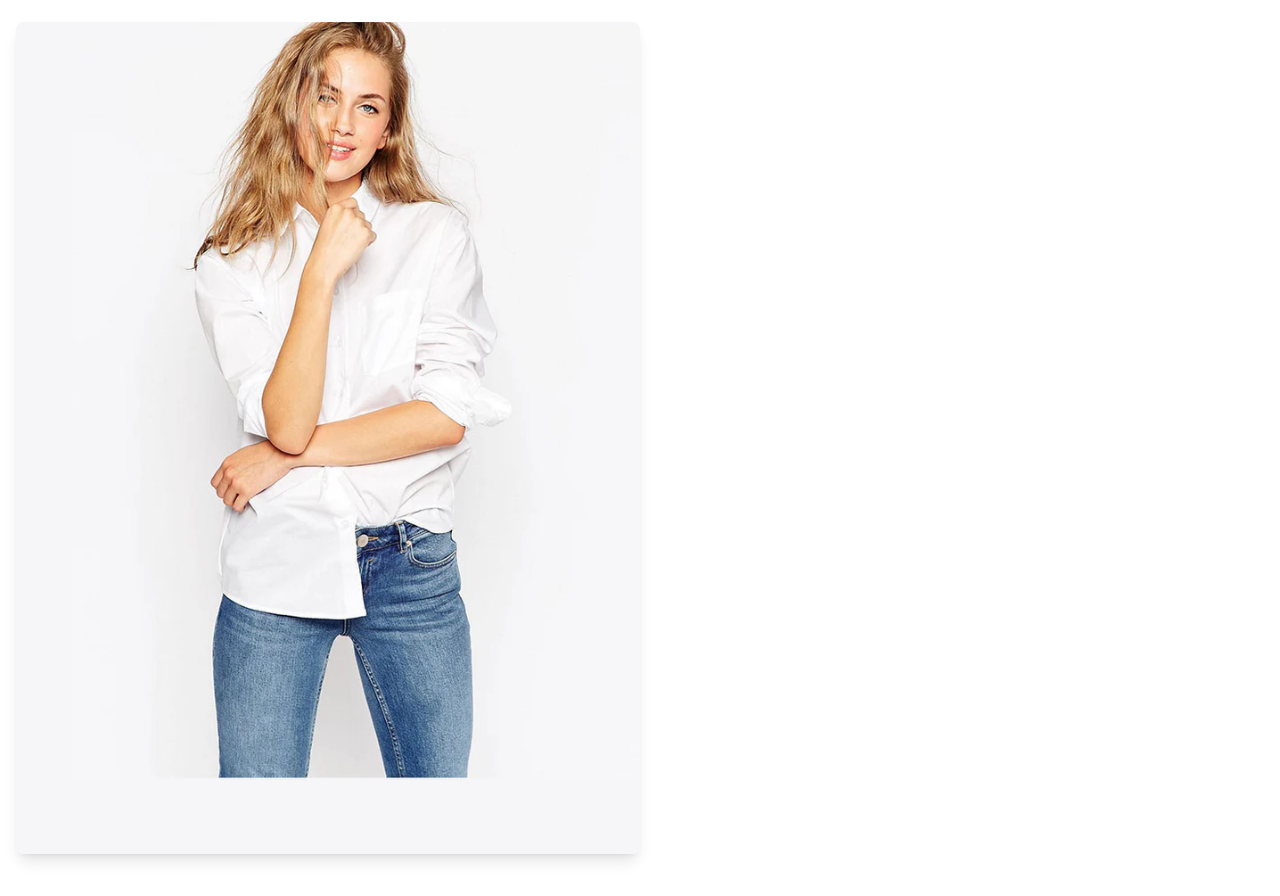
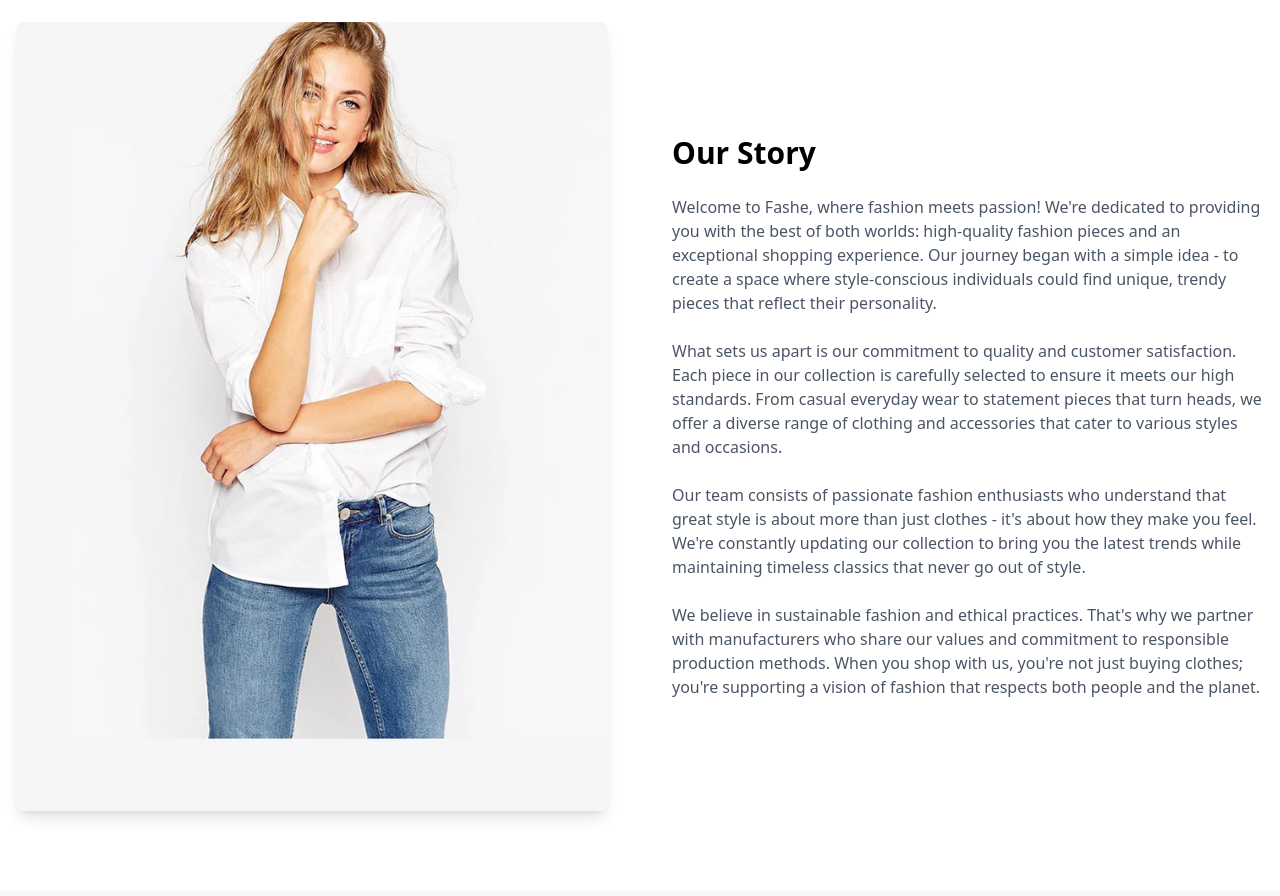
Before and after one commit to dounia88/final-project-react, a React (Vite) app: page /about in a window 1280 px wide. Shown: the part 460-1356 px from the top of the page. Built offline with nearby package versions, Linux system fonts and the light colour scheme.

Commit message:
contact-about

```diff
--- a/src/pages/about/about.jsx
+++ b/src/pages/about/about.jsx
@@ -29,7 +29,38 @@
                         </div>
                     </div>
 
+                    {/* Content Section */}
+                    <div className="lg:w-1/2">
+                        <h2 className="text-3xl font-semibold mb-6">Our Story</h2>
+                        <div className="space-y-6 text-gray-600">
+                            <p>
+                                Welcome to Fashe, where fashion meets passion! We're dedicated to providing you with
+                                the best of both worlds: high-quality fashion pieces and an exceptional shopping experience.
+                                Our journey began with a simple idea - to create a space where style-conscious individuals
+                                could find unique, trendy pieces that reflect their personality.
+                            </p>
+                            <p>
+                                What sets us apart is our commitment to quality and customer satisfaction. Each piece in
+                                our collection is carefully selected to ensure it meets our high standards. From casual
+                                everyday wear to statement pieces that turn heads, we offer a diverse range of clothing
+                                and accessories that cater to various styles and occasions.
+                            </p>
+                            <p>
+                                Our team consists of passionate fashion enthusiasts who understand that great style is
+                                about more than just clothes - it's about how they make you feel. We're constantly
+                                updating our collection to bring you the latest trends while maintaining timeless classics
+                                that never go out of style.
+                            </p>
+                            <p>
+                                We believe in sustainable fashion and ethical practices. That's why we partner with
+                                manufacturers who share our values and commitment to responsible production methods.
+                                When you shop with us, you're not just buying clothes; you're supporting a vision of
+                                fashion that respects both people and the planet.
+                            </p>
+                        </div>
 
+
+                    </div>
                 </div>
 
 
```
